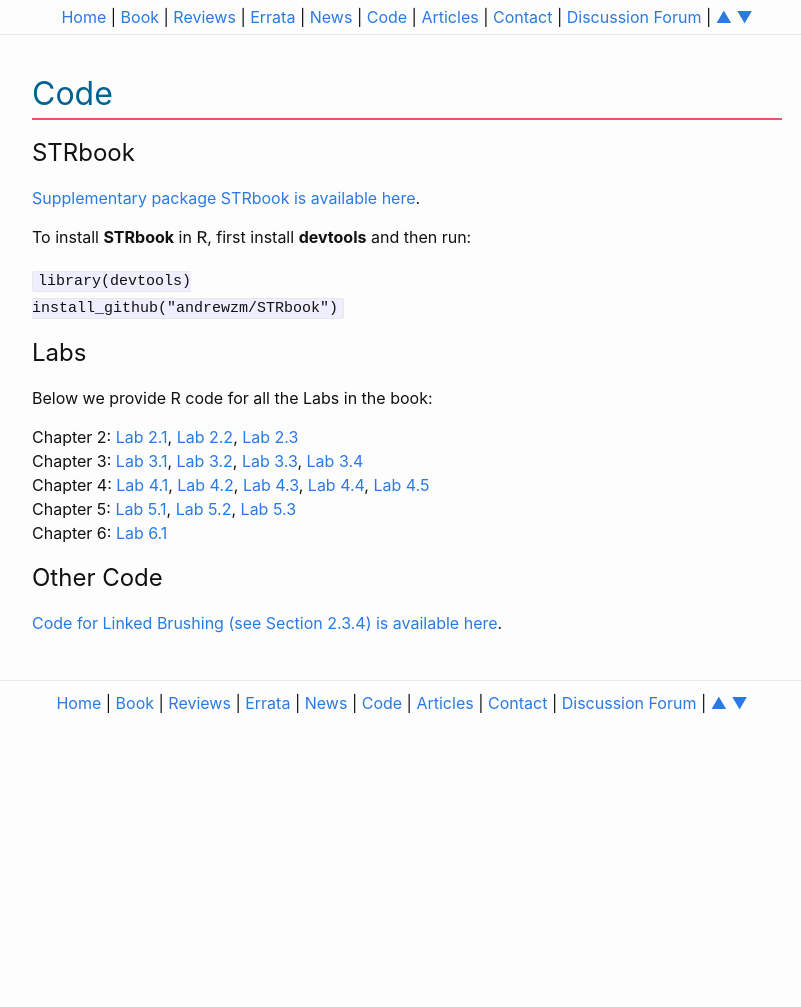
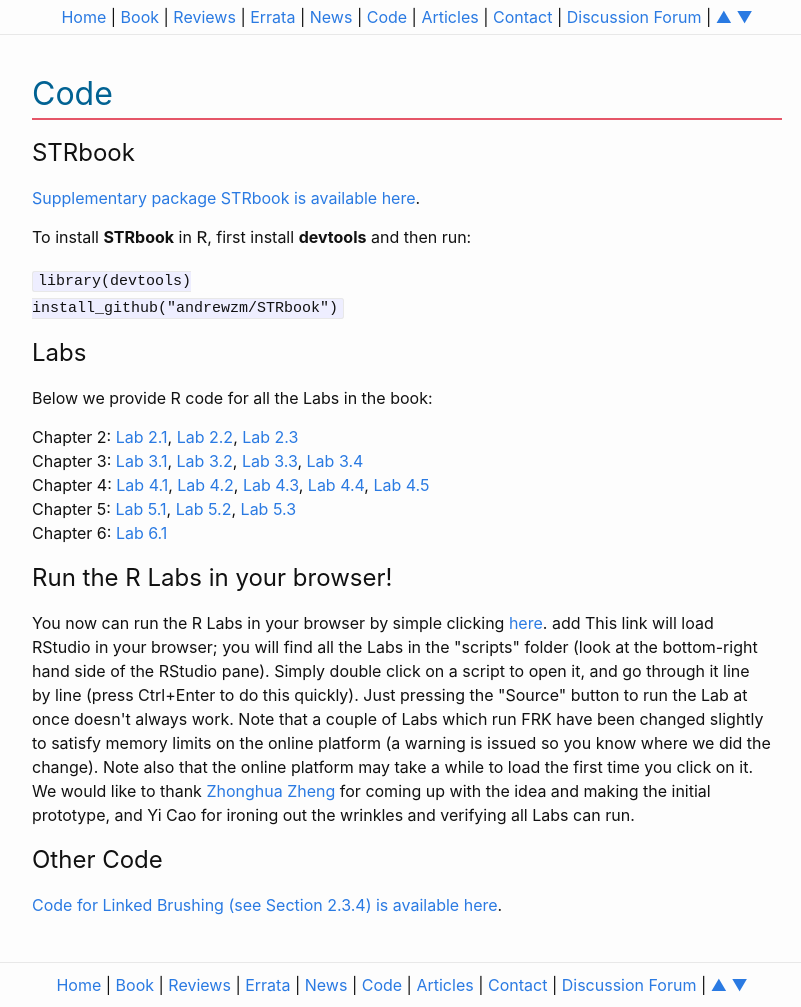
Before and after one commit to andrewzm/STRbook, a Jekyll site: the page built from docs/code.md, in a window 1280 px wide and 1007 px high. Shown: the whole window, without its empty margins (238-1039 px from the left). Built offline with Jekyll 4.4.1, drawn with Linux system fonts in a browser that asks for light colours.

Commit message:
add binder info
add binder information for running code

```diff
--- a/docs/_layouts/code.html
+++ b/docs/_layouts/code.html
@@ -27,6 +27,19 @@
 Chapter 5: <a href="Chap5_Lab1.R">Lab 5.1</a>, <a href="Chap5_Lab2.R">Lab 5.2</a>, <a href="Chap5_Lab3.R">Lab 5.3</a><br />
 Chapter 6: <a href="Chap6_Lab1.R">Lab 6.1</a></p>
 
+<h2>Run the R Labs in your browser!</h2>
+
+<p>
+You now can run the R Labs in your browser by simple clicking <a href="https://mybinder.org/v2/gh/Michaelyc/STRbook_binder/master?urlpath=rstudio">here</a>. add
+This link will load RStudio in your browser; you will find all the Labs in the "scripts" folder (look at the bottom-right hand side of the RStudio pane).
+Simply double click on a script to open it, and go through it line by line (press Ctrl+Enter to do this quickly).
+Just pressing the "Source" button to run the Lab at once doesn't always work.
+Note that a couple of Labs which run FRK have been changed slightly to satisfy memory limits on the online platform
+ (a warning is issued so you know where we did the change). Note also that the online platform may take a while to load the first time you click on it. <br />
+  We would like to thank <a href="https://zzheng93.github.io/">Zhonghua Zheng</a> for coming up with the idea and making the initial prototype,
+ and Yi Cao for ironing out the wrinkles and verifying all Labs can run.
+
+  </p>
 <h2>Other Code</h2>
 
 <p><a href="Linked_Brushing.Rmd">Code for Linked Brushing (see Section 2.3.4) is available here</a>.</p>
```
